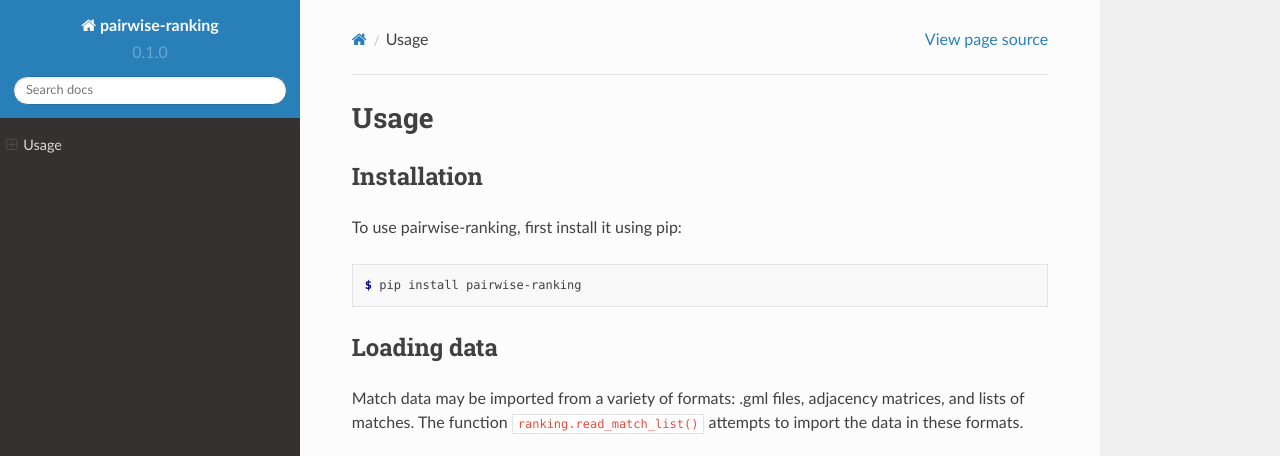
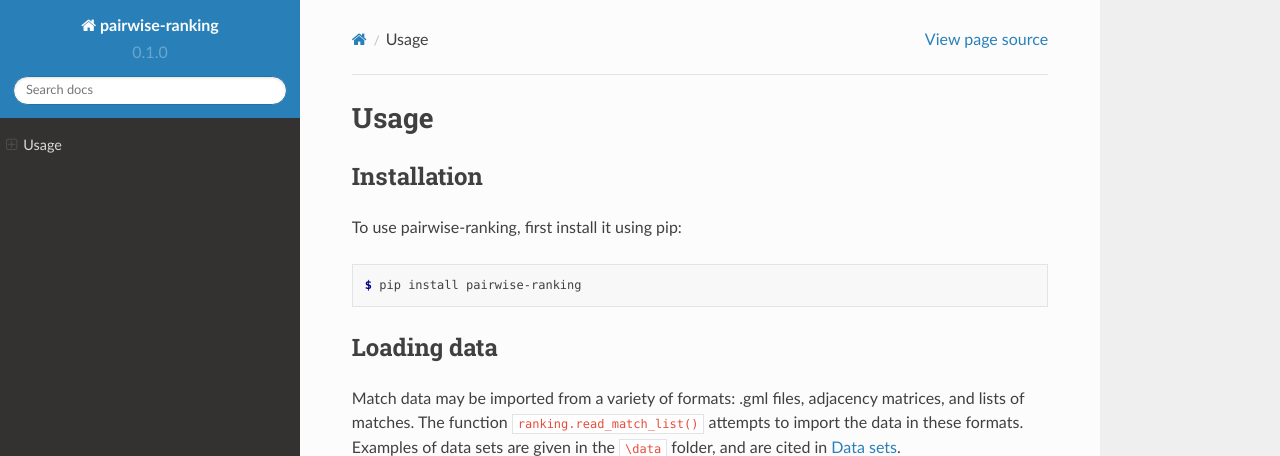
Before and after one commit to maxjerdee/pairwise-ranking, a Sphinx documentation site: the page built from docs/source/usage.rst, in a window 1280 px wide and 900 px high, cut to the strip 0-456 px from the top of the window. Built offline with Sphinx 7.4.7 and the Read the Docs theme 2.0.0, drawn with Linux system fonts in a browser that asks for light colours.

Commit message:
Update usage.rst

```diff
--- a/docs/source/usage.rst
+++ b/docs/source/usage.rst
@@ -17,7 +17,10 @@ To use pairwise-ranking, first install it using pip:
 Loading data
 ------------
 
-Match data may be imported from a variety of formats: .gml files, adjacency matrices, and lists of matches. The function ``ranking.read_match_list()`` attempts to import the data in these formats.
+Match data may be imported from a variety of formats:
+.gml files, adjacency matrices, and lists of matches.
+The function ``ranking.read_match_list()`` attempts to import the data in these formats.
+Examples of data sets are given in the ``\data`` folder, and are cited in :doc:`data`.
 
 .. autofunction:: ranking.read_match_list()
 
```
